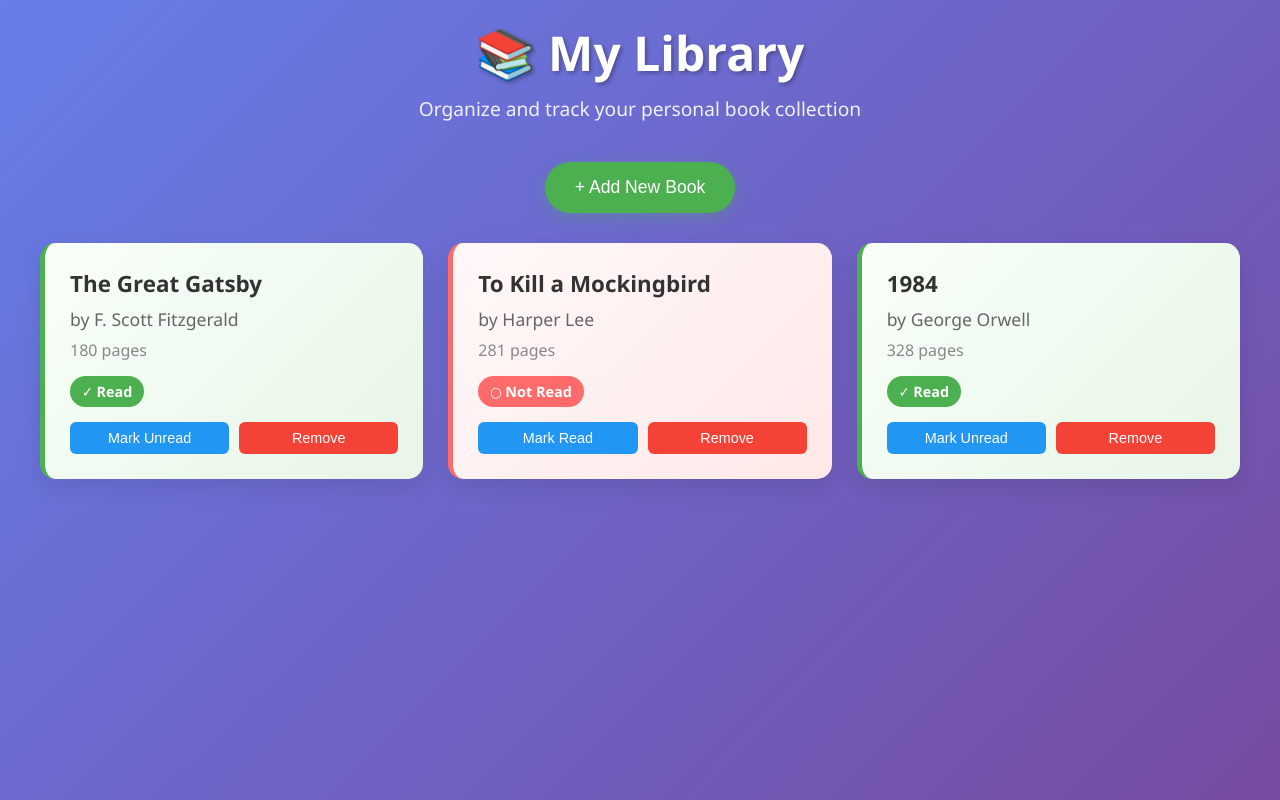
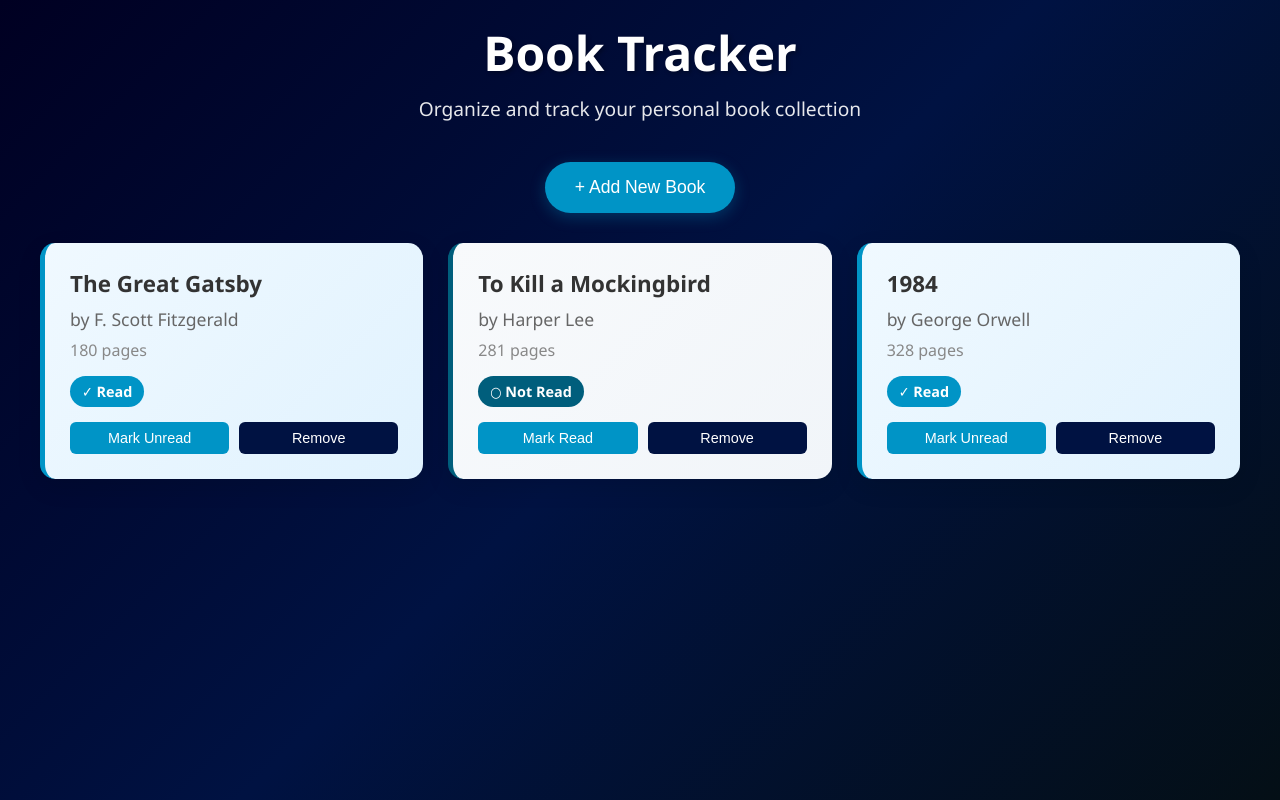
Before and after one commit to krizelrika/bookList, a plain HTML site: page index.html in a window 1280 px wide. Drawn offline with Linux system fonts and the light colour scheme.

Commit message:
change theme

```diff
--- a/index.html
+++ b/index.html
@@ -3,13 +3,13 @@
 <head>
     <meta charset="UTF-8">
     <meta name="viewport" content="width=device-width, initial-scale=1.0">
-    <title>Library Project</title>
+    <title>Book Tracker</title>
     <link rel="stylesheet" href="./styles.css">
 </head>
 <body>
     <div class="container">
         <div class="header">
-            <h1>📚 My Library</h1>
+            <h1>Book Tracker</h1>
             <p>Organize and track your personal book collection</p>
         </div>
 
--- a/styles.css
+++ b/styles.css
@@ -6,7 +6,7 @@
 
 body {
     font-family: 'Segoe UI', Tahoma, Geneva, Verdana, sans-serif;
-    background: linear-gradient(135deg, #667eea 0%, #764ba2 100%);
+    background: linear-gradient(135deg, #000022 0%, #001242 50%, #040F16 100%);
     min-height: 100vh;
     padding: 20px;
 }
@@ -40,7 +40,7 @@ body {
 }
 
 .new-book-btn {
-    background: #4CAF50;
+    background: #0094C6;
     color: white;
     border: none;
     padding: 15px 30px;
@@ -48,13 +48,13 @@ body {
     border-radius: 50px;
     cursor: pointer;
     transition: all 0.3s ease;
-    box-shadow: 0 4px 15px rgba(76, 175, 80, 0.3);
+    box-shadow: 0 4px 15px rgba(0, 148, 198, 0.3);
 }
 
 .new-book-btn:hover {
-    background: #45a049;
+    background: #005E7C;
     transform: translateY(-2px);
-    box-shadow: 0 6px 20px rgba(76, 175, 80, 0.4);
+    box-shadow: 0 6px 20px rgba(0, 148, 198, 0.4);
 }
 
 .books-grid {
@@ -70,7 +70,7 @@ body {
     padding: 25px;
     box-shadow: 0 8px 25px rgba(0,0,0,0.1);
     transition: all 0.3s ease;
-    border-left: 5px solid #667eea;
+    border-left: 5px solid #0094C6;
 }
 
 .book-card:hover {
@@ -79,13 +79,13 @@ body {
 }
 
 .book-card.read {
-    border-left-color: #4CAF50;
-    background: linear-gradient(135deg, #f8fff8 0%, #e8f5e8 100%);
+    border-left-color: #0094C6;
+    background: linear-gradient(135deg, #f0f9ff 0%, #e0f2fe 100%);
 }
 
 .book-card.not-read {
-    border-left-color: #ff6b6b;
-    background: linear-gradient(135deg, #fff8f8 0%, #ffe8e8 100%);
+    border-left-color: #005E7C;
+    background: linear-gradient(135deg, #f8fafc 0%, #f1f5f9 100%);
 }
 
 .book-title {
@@ -117,12 +117,12 @@ body {
 }
 
 .status-read {
-    background: #4CAF50;
+    background: #0094C6;
     color: white;
 }
 
 .status-not-read {
-    background: #ff6b6b;
+    background: #005E7C;
     color: white;
 }
 
@@ -142,21 +142,21 @@ body {
 }
 
 .btn-toggle {
-    background: #2196F3;
+    background: #0094C6;
     color: white;
 }
 
 .btn-toggle:hover {
-    background: #1976D2;
+    background: #005E7C;
 }
 
 .btn-remove {
-    background: #f44336;
+    background: #001242;
     color: white;
 }
 
 .btn-remove:hover {
-    background: #d32f2f;
+    background: #000022;
 }
 
 /* Modal Styles */
@@ -242,7 +242,7 @@ body {
 .form-group input:focus,
 .form-group select:focus {
     outline: none;
-    border-color: #667eea;
+    border-color: #0094C6;
 }
 
 .checkbox-group {
@@ -263,7 +263,7 @@ body {
 }
 
 .btn-primary {
-    background: #667eea;
+    background: #0094C6;
     color: white;
     padding: 12px 25px;
     border: none;
@@ -275,11 +275,11 @@ body {
 }
 
 .btn-primary:hover {
-    background: #5a6fd8;
+    background: #005E7C;
 }
 
 .btn-secondary {
-    background: #6c757d;
+    background: #001242;
     color: white;
     padding: 12px 25px;
     border: none;
@@ -291,7 +291,7 @@ body {
 }
 
 .btn-secondary:hover {
-    background: #5a6268;
+    background: #000022;
 }
 
 .empty-state {
```
